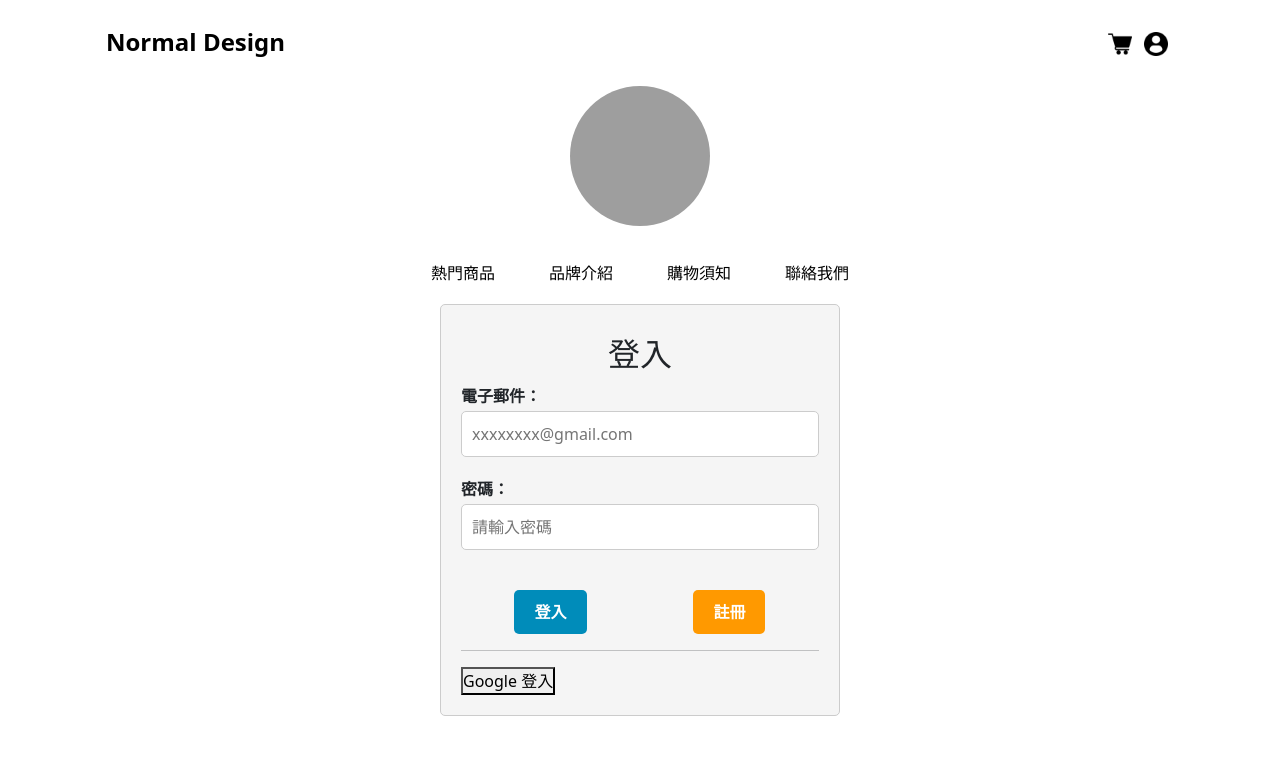
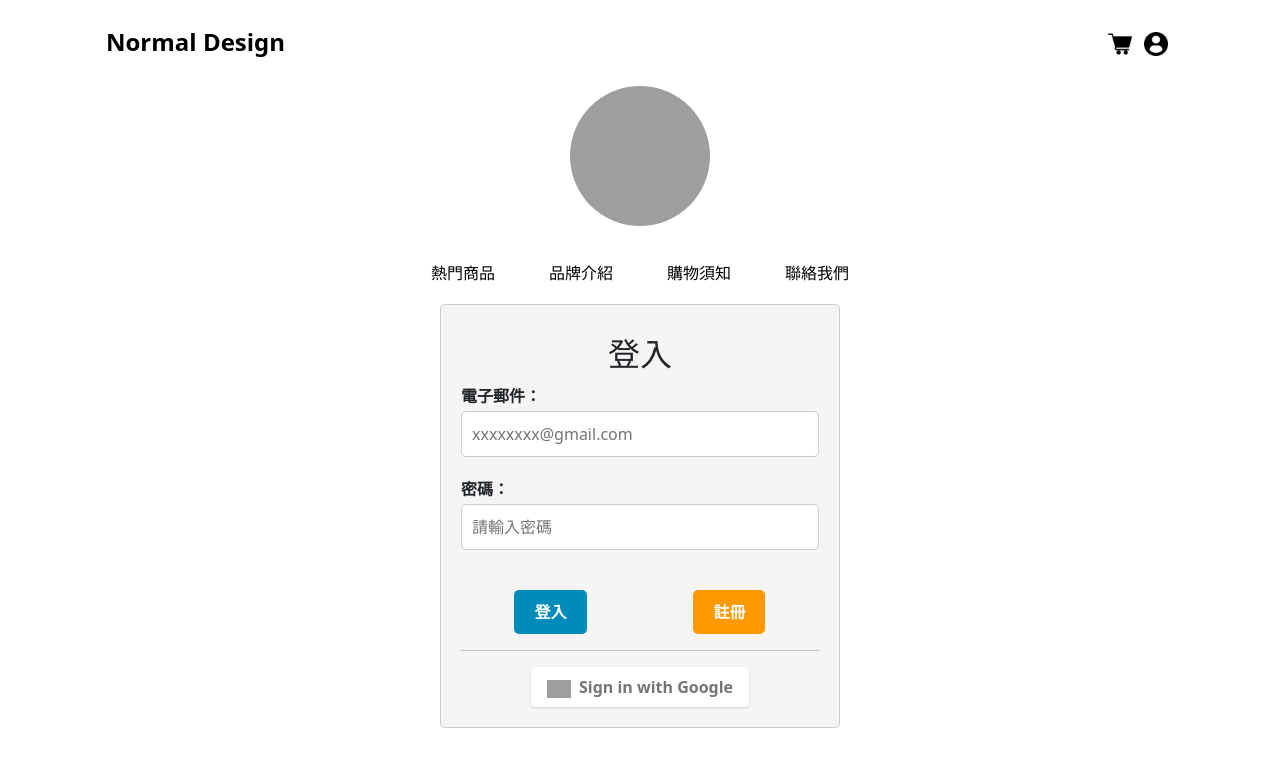
Before and after one commit to woodenbridgewu/shopping-react, a React (Create React App) app: page /profileRoot in a window 1280 px wide. Shown: the top 766 px of the page. Built offline with nearby package versions, Linux system fonts and the light colour scheme; no server answers; grey boxes are pictures that could not be loaded.

Commit message:
修改google登入按鈕的樣式

```diff
--- a/src/components/SocialLogin.js
+++ b/src/components/SocialLogin.js
@@ -1,6 +1,8 @@
 import { React } from "react";
 import { auth, provider } from "./FirebaseConfig";
 import { signInWithPopup } from "firebase/auth";
+import classes from "./SocialLogin.module.css";
+
 function SocialLogin() {
   function googleLoginHandler(e) {
     e.preventDefault();
@@ -12,9 +14,24 @@ function SocialLogin() {
 
   return (
     <>
-      <button type="submit" onClick={googleLoginHandler}>
+      {/* <button type="submit" onClick={googleLoginHandler}>
         Google 登入
-      </button>
+      </button> */}
+      <div className={classes.container}>
+        {" "}
+        <button className={classes.google_btn} onClick={googleLoginHandler}>
+          <div className={classes.google_icon_wrapper}>
+            <img
+              className={classes.google_icon}
+              src="https://upload.wikimedia.org/wikipedia/commons/5/53/Google_%22G%22_Logo.svg"
+              alt="google"
+            />
+          </div>
+          <p className={classes.btn_text}>
+            <b>Sign in with Google</b>
+          </p>
+        </button>
+      </div>
     </>
   );
 }
--- /dev/null
+++ b/src/components/SocialLogin.module.css
@@ -0,0 +1,35 @@
+.container {
+  display: flex;
+  justify-content: center;
+  align-items: center;
+}
+
+.google_btn {
+  background-color: #ffffff;
+  color: #757575;
+  border-radius: 4px;
+  border: none;
+  box-shadow: 0 1px 3px 0 rgba(0, 0, 0, 0.1), 0 1px 2px 0 rgba(0, 0, 0, 0.06);
+  padding: 0.5rem 1rem;
+  font-size: 1rem;
+  cursor: pointer;
+  display: inline-flex;
+  align-items: center;
+  justify-content: center;
+}
+
+.google_icon_wrapper {
+  width: 1.5rem;
+  height: 1.5rem;
+  margin-right: 0.5rem;
+}
+
+.google_icon {
+  width: 100%;
+  height: 100%;
+  object-fit: contain;
+}
+
+.btn_text {
+  margin: 0;
+}
```
Also changed, not shown: src/images/Google__G__Logo.svg (added).
